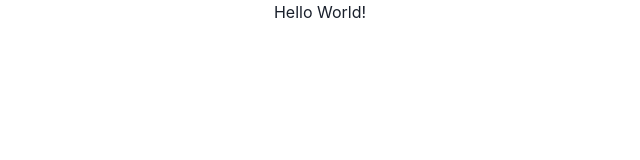
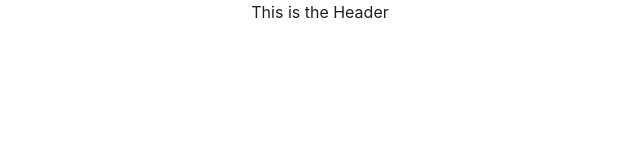
Before and after one commit to RakshaPawar108/fe-mockup, a React (Create React App) app: page / in a window 1280 px wide. Shown: the top 160 px of the page, without its empty margins (320-960 px from the left). Built offline with nearby package versions, Linux system fonts and the light colour scheme.

Commit message:
feat: add Header component

```diff
--- a/src/App.jsx
+++ b/src/App.jsx
@@ -1,7 +1,10 @@
 import "./App.css";
+import { Header } from "./components";
 
 function App() {
-  return <div className="App">Hello World!</div>;
+  return <div className="App">
+    <Header/>
+  </div>;
 }
 
 export default App;
--- /dev/null
+++ b/src/components/Header/Header.jsx
@@ -0,0 +1,3 @@
+export const Header = () => {
+  return <div>This is the Header</div>;
+};
--- /dev/null
+++ b/src/components/index.js
@@ -0,0 +1 @@
+export { Header } from "./Header/Header";
```
Also changed, not shown: src/components/Header/Header.css (added).
